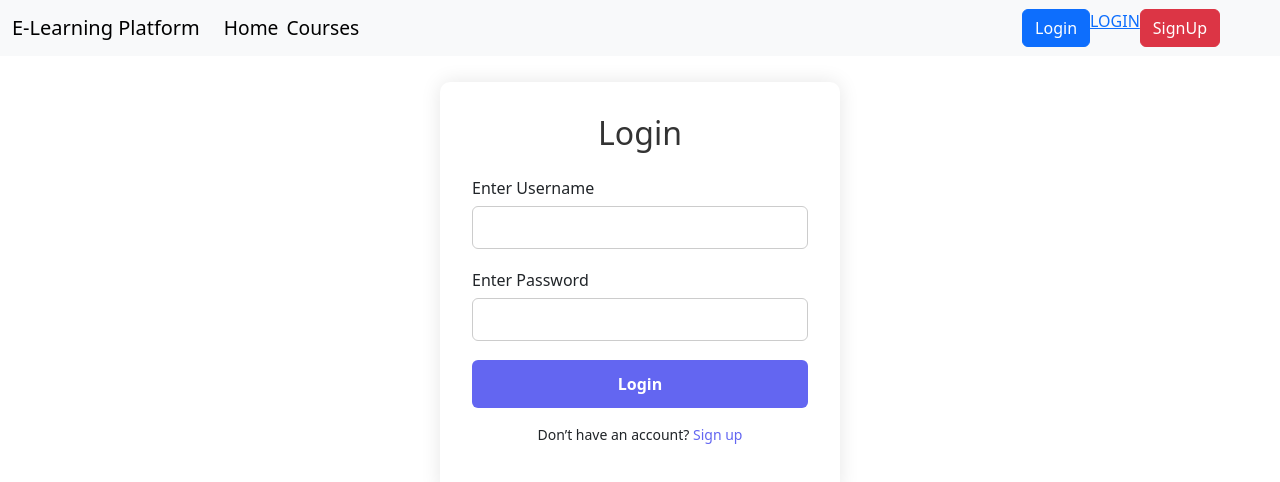
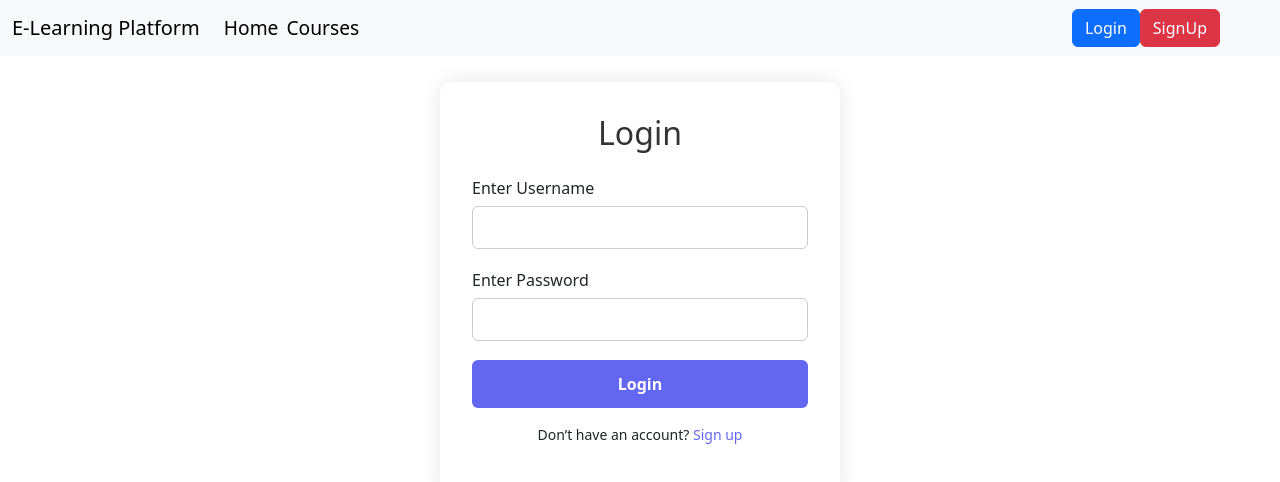
Before and after one commit to shafinshah/Front, a React (Vite) app: page /Login in a window 1280 px wide. Shown: the top 482 px of the page. Built offline with nearby package versions, Linux system fonts and the light colour scheme.

Commit message:
Replace anchor tags with Link components in Navbar

```diff
--- a/src/Components/Navbar.jsx
+++ b/src/Components/Navbar.jsx
@@ -33,22 +33,22 @@ navigate("/Login")
     <div className="collapse navbar-collapse" id="navbarSupportedContent">
       <ul className="navbar-nav me-auto mb-2 mb-lg-0">
         <li className="nav-item">
-        <a href="/">Home</a>
+        <Link to="/">Home</Link>
         </li>
         <li className="nav-item">
-         <a href="/Courses">Courses</a>
+         <Link to="/Courses">Courses</Link>
         </li>
      </ul>
       {
         !user ? (
         <div className="Login">
-      <a href="/Login"><button type="button" className="btn btn-primary">Login</button> </a>
-         <Link to="/Login">LOGIN</Link>
-     <a href="/Signup"> <button type="button"  className="btn btn-danger">SignUp</button></a>
+      <Link to="/Login"><button type="button" className="btn btn-primary">Login</button> </Link>
+
+     <Link to="/Signup"> <button type="button"  className="btn btn-danger">SignUp</button></Link>
    </div>) :(
     <div style={{display:"flex"}}>
 
-    <a href="/Dashboard" >profile </a>
+    <Link to="/Dashboard" >profile </Link>
 
 
 
```
